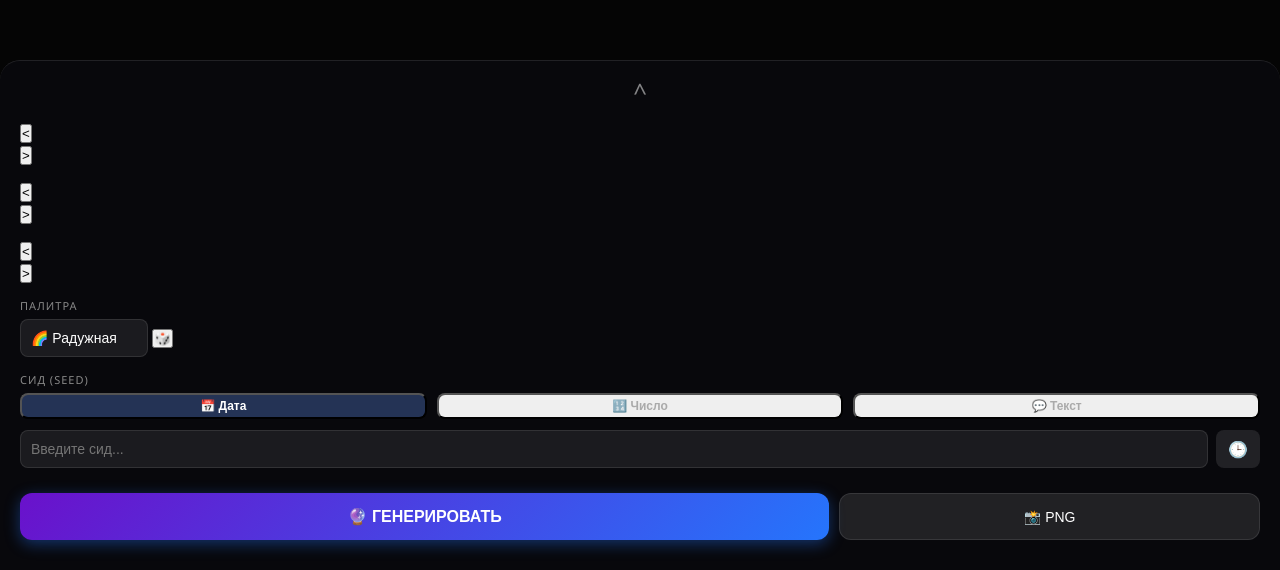
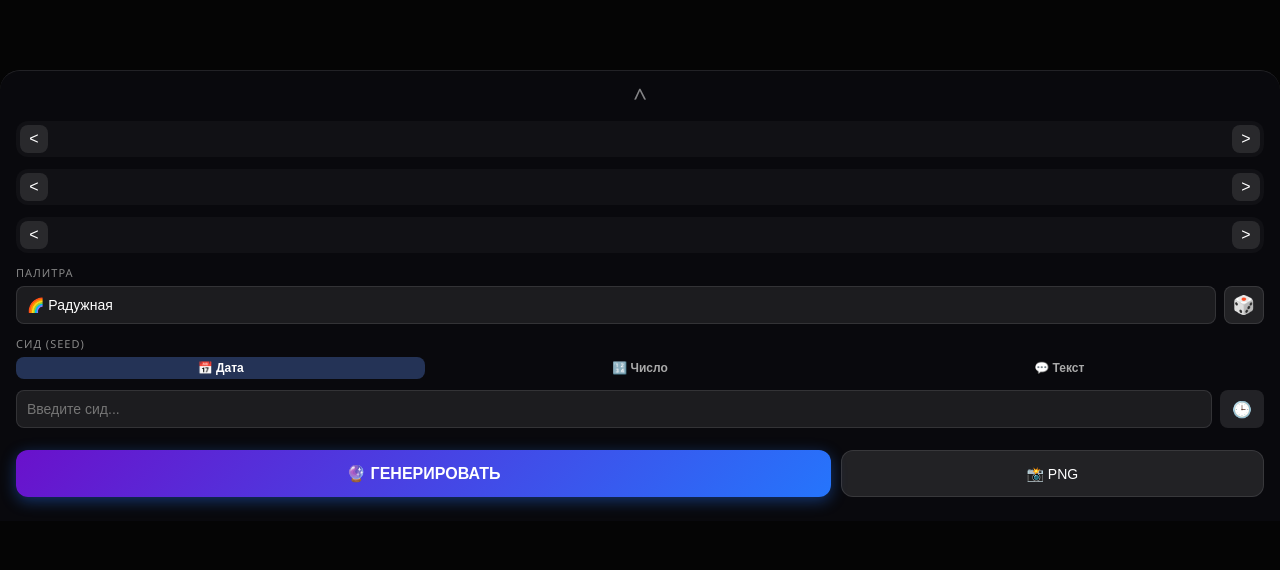
Before and after one commit to Name1essLord/fractals-oracle, a plain HTML site: page index.html in a window 1280 px wide. Shown: the part 680-1250 px from the top of the page. After the commit the page ends 1201 px from the top, so only its background shows below. Drawn offline with Linux system fonts and the light colour scheme.

Commit message:
Update style.css

```diff
--- a/style.css
+++ b/style.css
@@ -17,35 +17,53 @@ canvas { display: block; width: 100vw; height: 100vh; touch-action: none; cursor
 
 .panel-container {
     position: absolute; bottom: 0; left: 0; width: 100%;
-    background: rgba(10, 10, 15, 0.85); backdrop-filter: blur(16px);
+    background: rgba(10, 10, 15, 0.9); backdrop-filter: blur(16px);
     border-top: 1px solid rgba(255,255,255,0.1);
     border-radius: 20px 20px 0 0;
     z-index: 50; transition: transform 0.4s cubic-bezier(0.2, 0.8, 0.2, 1);
-    transform: translateY(calc(100% - 60px));
+    transform: translateY(calc(100% - 50px)); /* Чуть компактнее */
 }
 .panel-container.open { transform: translateY(0); }
 
 .panel-handle {
-    width: 100%; height: 60px; cursor: pointer; display: flex; align-items: center; justify-content: center;
-    position: relative;
+    width: 100%; height: 50px; cursor: pointer; display: flex; align-items: center; justify-content: center;
 }
 .panel-arrow { font-size: 24px; color: rgba(255,255,255,0.5); transition: 0.3s; }
 .panel-container.open .panel-arrow { transform: rotate(180deg); }
 
 .panel-content {
-    padding: 0 20px 30px 20px; display: flex; flex-direction: column; gap: 15px;
-    max-height: 70vh; overflow-y: auto;
+    padding: 0 16px 24px 16px; display: flex; flex-direction: column; gap: 12px;
+    max-height: 75vh; overflow-y: auto;
 }
 
-.mode-switch {
-    display: flex; background: rgba(255,255,255,0.05); border-radius: 12px; padding: 4px;
+/* --- НОВАЯ НАВИГАЦИЯ --- */
+.nav-row {
+    display: flex; align-items: center; gap: 8px;
+    background: rgba(255,255,255,0.03); border-radius: 12px; padding: 4px;
 }
-.mode-btn {
-    flex: 1; padding: 8px; text-align: center; border-radius: 8px; cursor: pointer;
-    font-size: 13px; font-weight: 600; color: #aaa; transition: 0.2s;
+
+.nav-btn {
+    background: rgba(255,255,255,0.1); border: none; color: #fff;
+    width: 28px; height: 28px; border-radius: 8px; font-size: 16px;
+    cursor: pointer; display: flex; align-items: center; justify-content: center;
 }
-.mode-btn.active { background: rgba(100, 150, 255, 0.3); color: #fff; }
+.nav-btn:hover { background: rgba(255,255,255,0.2); }
+.nav-scroll {
+    flex: 1; display: flex; gap: 8px; overflow-x: auto;
+    scroll-behavior: smooth; scrollbar-width: none; /* Скрыть скроллбар Firefox */
+    padding: 2px 0;
+}
+.nav-scroll::-webkit-scrollbar { display: none; /* Скрыть скроллбар Chrome */ }
 
+.nav-item {
+    flex: 0 0 auto; padding: 6px 12px; border-radius: 8px;
+    font-size: 12px; font-weight: 600; color: #888;
+    cursor: pointer; white-space: nowrap; transition: 0.2s;
+}
+.nav-item.active { background: rgba(100, 150, 255, 0.3); color: #fff; }
+.nav-item:hover:not(.active) { color: #ccc; }
+
+/* --- ПАЛИТРА И СИД --- */
 .controls-row { display: flex; gap: 10px; }
 .control-group { flex: 1; display: flex; flex-direction: column; gap: 6px; }
 label { font-size: 11px; color: #888; text-transform: uppercase; letter-spacing: 1px; }
@@ -53,8 +71,16 @@ label { font-size: 11px; color: #888; text-transform: uppercase; letter-spacing:
 select, input {
     background: rgba(255,255,255,0.08); border: 1px solid rgba(255,255,255,0.1);
     color: #fff; padding: 10px; border-radius: 8px; font-size: 14px; outline: none;
+    width: 100%;
 }
 select { appearance: none; background-image: url("image/svg+xml,%3Csvg xmlns='http://www.w3.org/2000/svg' width='10' height='6' viewBox='0 0 10 6'%3E%3Cpath d='M1 1l4 4 4-4' stroke='%23fff' stroke-width='1.5' fill='none'/%3E%3C/svg%3E"); background-repeat: no-repeat; background-position: right 10px center; }
+
+.palette-wrapper { display: flex; gap: 8px; }
+.btn-random-palette {
+    width: 42px; background: rgba(255,255,255,0.1); border: 1px solid rgba(255,255,255,0.1);
+    border-radius: 8px; cursor: pointer; font-size: 18px; display: flex; align-items: center; justify-content: center;
+}
+.btn-random-palette:hover { background: rgba(255,255,255,0.2); }
 
 .seed-input-group { display: flex; gap: 8px; }
 .seed-input-group input { flex: 1; }
@@ -64,19 +90,25 @@ select { appearance: none; background-image: url("image/svg+xml,%3Csvg xmlns='ht
 }
 .seed-btn:hover { background: rgba(255,255,255,0.2); }
 
+/* --- КНОПКИ И ОШИБКИ --- */
 .actions { display: flex; gap: 10px; margin-top: 10px; }
 .btn-main {
     flex: 2; padding: 14px; background: linear-gradient(135deg, #6a11cb 0%, #2575fc 100%);
     border: none; border-radius: 12px; color: #fff; font-size: 16px; font-weight: bold;
     cursor: pointer; box-shadow: 0 4px 15px rgba(37, 117, 252, 0.4); transition: 0.2s;
-}
-.btn-main:active { transform: scale(0.98); }
+}.btn-main:active { transform: scale(0.98); }
 .btn-sec {
     flex: 1; padding: 14px; background: rgba(255,255,255,0.1); border: 1px solid rgba(255,255,255,0.1);
     border-radius: 12px; color: #fff; font-size: 14px; cursor: pointer; transition: 0.2s;
     display: flex; align-items: center; justify-content: center; gap: 6px;
 }
 .btn-sec:hover { background: rgba(255,255,255,0.2); }
+
+.mode-btn {
+    flex: 1; padding: 8px; text-align: center; border-radius: 8px; cursor: pointer;
+    font-size: 13px; font-weight: 600; color: #aaa; transition: 0.2s; background: transparent; border: none;
+}
+.mode-btn.active { background: rgba(100, 150, 255, 0.3); color: #fff; }
 
 #errorBox {
     position: absolute; top: 50%; left: 50%; transform: translate(-50%, -50%);
@@ -90,6 +122,5 @@ select { appearance: none; background-image: url("image/svg+xml,%3Csvg xmlns='ht
 #errorBox button { margin-top: 15px; padding: 8px 16px; background: white; color: #b00; border: none; border-radius: 6px; cursor: pointer; font-weight: bold; }
 
 @media (max-width: 600px) {
-    .controls-row { flex-direction: column; gap: 12px; }
     .panel-content { padding-bottom: 40px; }
 }
```
